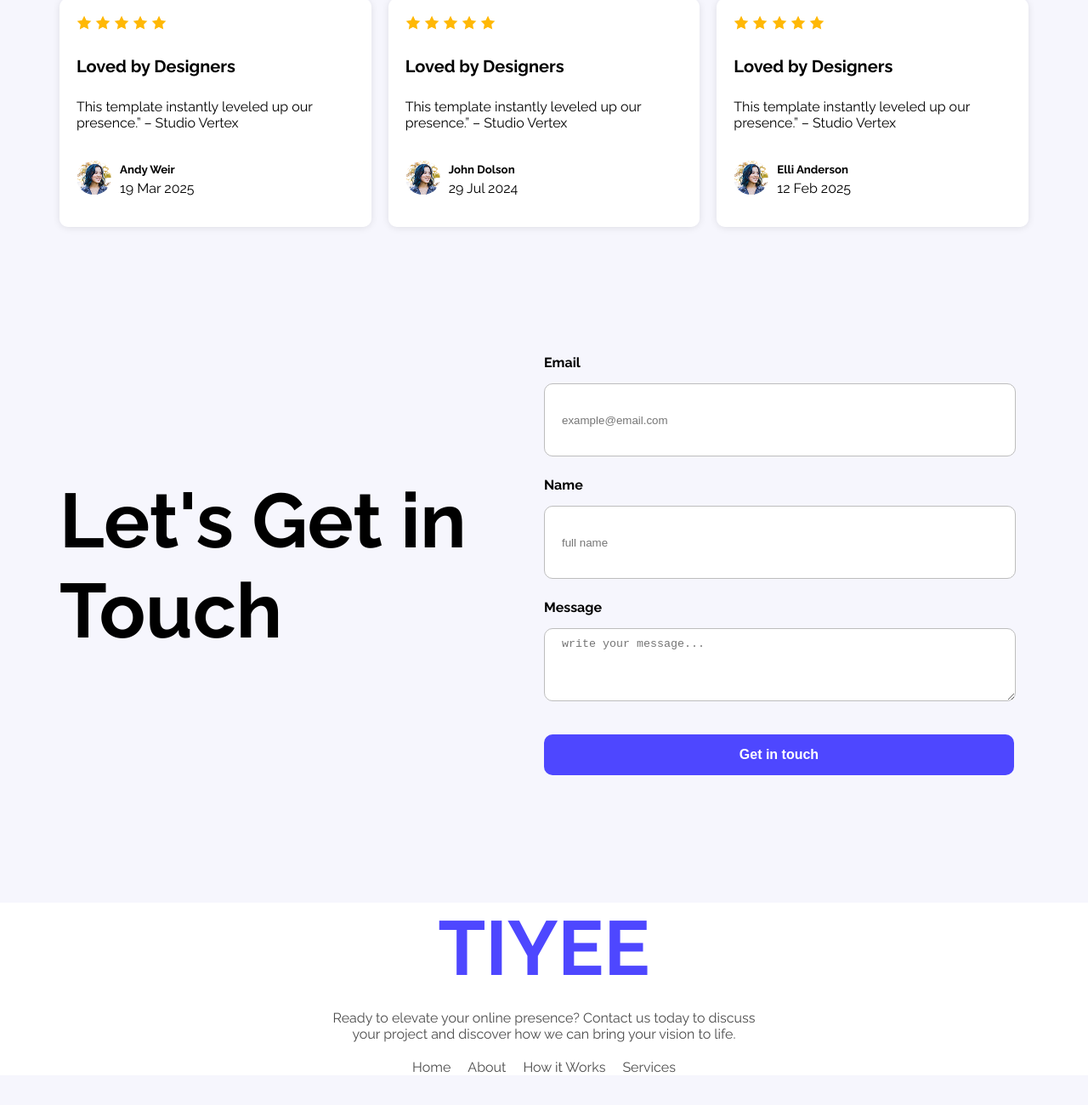
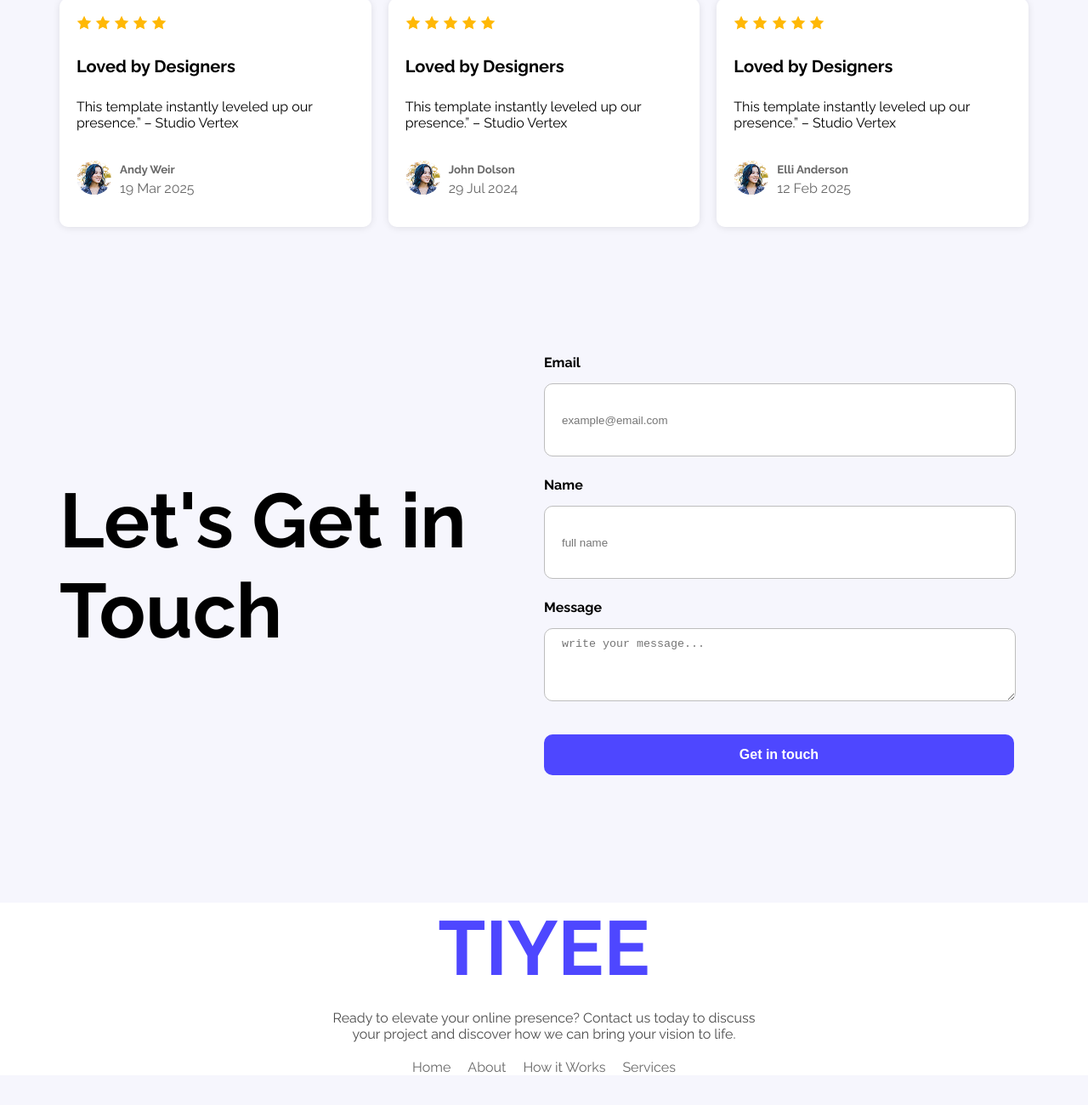
Before and after one commit to mahbubur3/Assign01, a plain HTML site: page index.html in a window 1280 px wide. Shown: the part 1877-3177 px from the top of the page at 85% size. Drawn offline with Linux system fonts and the light colour scheme.

Commit message:
updatedd

```diff
--- a/index.html
+++ b/index.html
@@ -66,7 +66,7 @@
                     <p>This template instantly leveled up our presence.” – Studio Vertex</p>
                     <div class="profile">
                         <img src="Assets/avatar.png" alt="">
-                        <div>
+                        <div class="profile-detail">
                             <h5>Andy Weir</h5>
                             <p>19 Mar 2025</p>
                         </div>
@@ -83,7 +83,7 @@
                     <p>This template instantly leveled up our presence.” – Studio Vertex</p>
                     <div class="profile">
                         <img src="Assets/avatar.png" alt="">
-                        <div>
+                        <div class="profile-detail">
                             <h5>John Dolson</h5>
                             <p>29 Jul 2024</p>
                         </div>
@@ -100,7 +100,7 @@
                     <p>This template instantly leveled up our presence.” – Studio Vertex</p>
                         <div class="profile">
                         <img src="Assets/avatar.png" alt="">
-                        <div>
+                        <div class="profile-detail">
                             <h5>Elli Anderson</h5>
                             <p>12 Feb 2025</p>
                         </div>
--- a/styles/styles.css
+++ b/styles/styles.css
@@ -233,5 +233,9 @@ footer p {
 
 .footer-links a {
     text-decoration: none;
-    color: #4c4c4c;
+    color: #686868;
 }
+
+.profile-detail {
+    color: #686868;
+}
```
